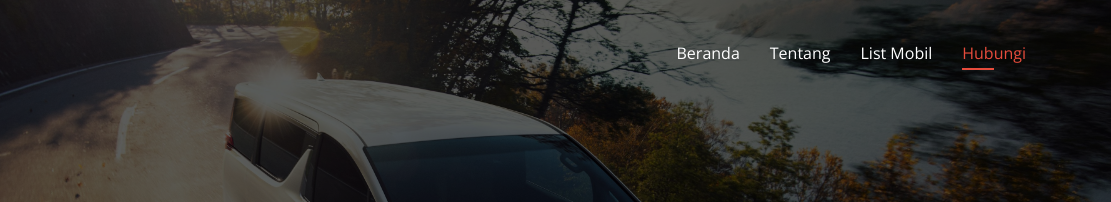
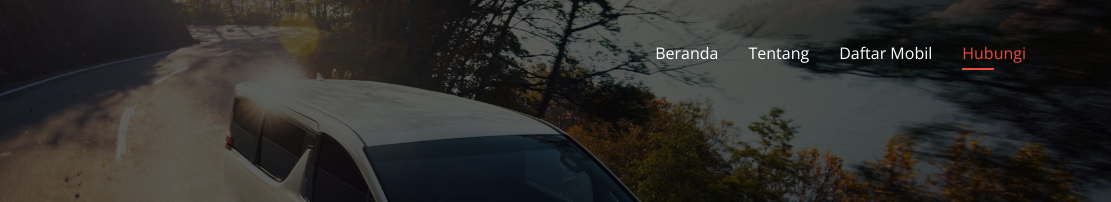
Before and after one commit to akbr11/Aneka-Trans, a plain HTML site: page index.html in a window 1280 px wide. Shown: the top 202 px of the page, 169-1280 px from the left. Drawn offline with nearby package versions, Linux system fonts and the light colour scheme; files whose address does not match are found by name.

Commit message:
mengganti List Mobil Menjadi Daftar Mobil

```diff
--- a/index.html
+++ b/index.html
@@ -49,7 +49,7 @@
                 <a class="nav-link page-scroll" href="about.html">Tentang</a>
               </li>
               <li class="nav-item">
-                <a class="nav-link page-scroll" href="listMobil.html">List Mobil</a>
+                <a class="nav-link page-scroll" href="listMobil.html">Daftar Mobil</a>
               </li>
               <li class="nav-item">
                 <a class="nav-link page-scroll" href="#portfolios">Hubungi</a>
@@ -66,7 +66,10 @@
           <div class="contents text-center">
 
             <h2 class="">TERBAIK DALAM PELAYANAN <br> DAN KENYAMANAN</h2>
-            <p>Aneka Trans hadir sebagai penyedia jasa sewa mobil terbaik di Sidoarjo yang berfokus pada kenyamanan pelanggan. <br class="d-none">Kami selalu berupaya untuk memberikan pelayanan terbaik dengan armada mobil yang selalu dalam kondisi prima, serta sopir yang ramah dan berpengalaman menjadikan kami sebagai tempat rental mobil terpercaya di Sidoarjo. </p>
+            <p>Aneka Trans hadir sebagai penyedia jasa sewa mobil terbaik di Sidoarjo yang berfokus pada kenyamanan
+              pelanggan. <br class="d-none">Kami selalu berupaya untuk memberikan pelayanan terbaik dengan armada mobil
+              yang selalu dalam kondisi prima, serta sopir yang ramah dan berpengalaman menjadikan kami sebagai tempat
+              rental mobil terpercaya di Sidoarjo. </p>
             <div class="arrow-down-icon">
               <a class="page-scroll" href="#services"><i class="lni lni-chevron-down"></i></a>
             </div>
```
Also changed, not shown: listMobil.html (+1 -1 lines).
